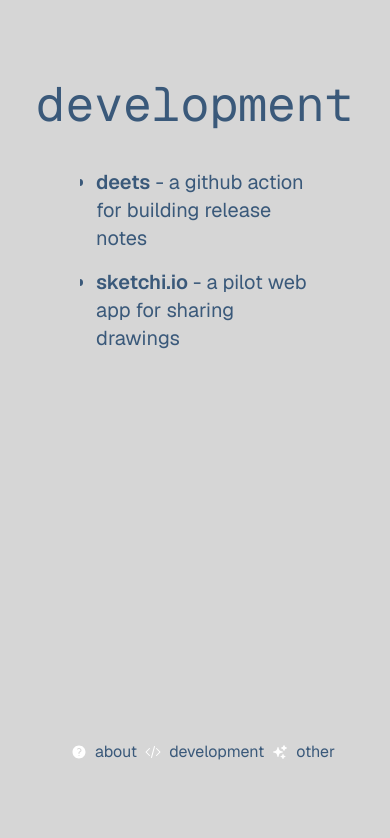
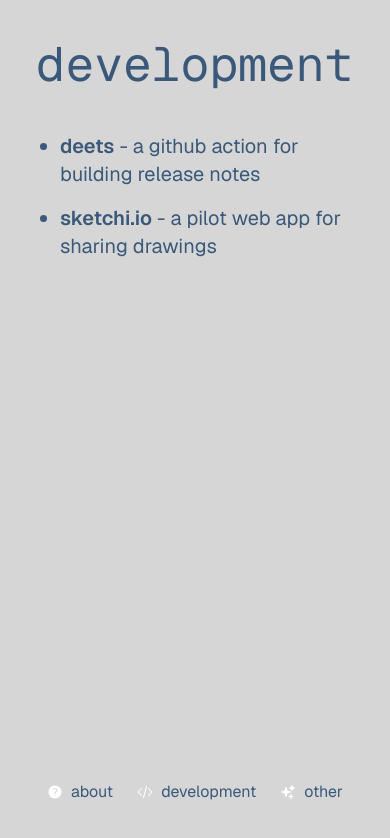
Before and after one commit to ShaneHoughton/shaneh, a Next.js app: page /development in a window 390 px wide. Shown: the top 838 px of the page. Built offline with nearby package versions, Linux system fonts and the light colour scheme.

Commit message:
update styles for safari

```diff
--- a/src/app/_components/PageLayout.tsx
+++ b/src/app/_components/PageLayout.tsx
@@ -12,7 +12,7 @@ interface PageLayoutProps {
 export default function PageLayout(props: PageLayoutProps) {
   const isVisible = useIsVisible();
   return (
-    <div className="font-sans flex flex-col gap-10 items-center sm:items-start m-auto max-h-screen h-[1260px] max-w-[2560px] w-full p-20">
+    <div className="font-sans flex flex-col gap-10 items-center sm:items-start m-auto max-h-screen h-[1260px] max-w-[2560px] w-full p-10 sm:p-20">
       {props.title && (
         <header className="text-5xl text-center sm:text-left font-mono">
           {props.title}
--- a/src/app/development/page.tsx
+++ b/src/app/development/page.tsx
@@ -5,7 +5,7 @@ export default function Developement() {
   const title = "development";
   return (
     <PageLayout title={title}>
-      <ul className="w-full flex flex-col gap-4 list-disc ml-4">
+      <ul className="w-full flex flex-col gap-4 list-disc ml-4 p-1">
         <li className="text-xl">
           <a
             className="hover:underline hover:underline-offset-4 cursor-pointer"
--- a/src/app/other/page.tsx
+++ b/src/app/other/page.tsx
@@ -4,7 +4,7 @@ import PageLayout from "../_components/PageLayout";
 export default function Other() {
   return (
     <PageLayout title="other stuff" description="artwork and passion projects">
-      <div className="flex flex-wrap gap-10">
+      <div className="flex flex-wrap gap-10 justify-center sm:justify-normal">
         <a
           className="hover:underline hover:underline-offset-4 cursor-pointer"
           href="https://youtu.be/hB5A7hiU6NI?si=lblSCb7gAcANZ2Zb"
```
